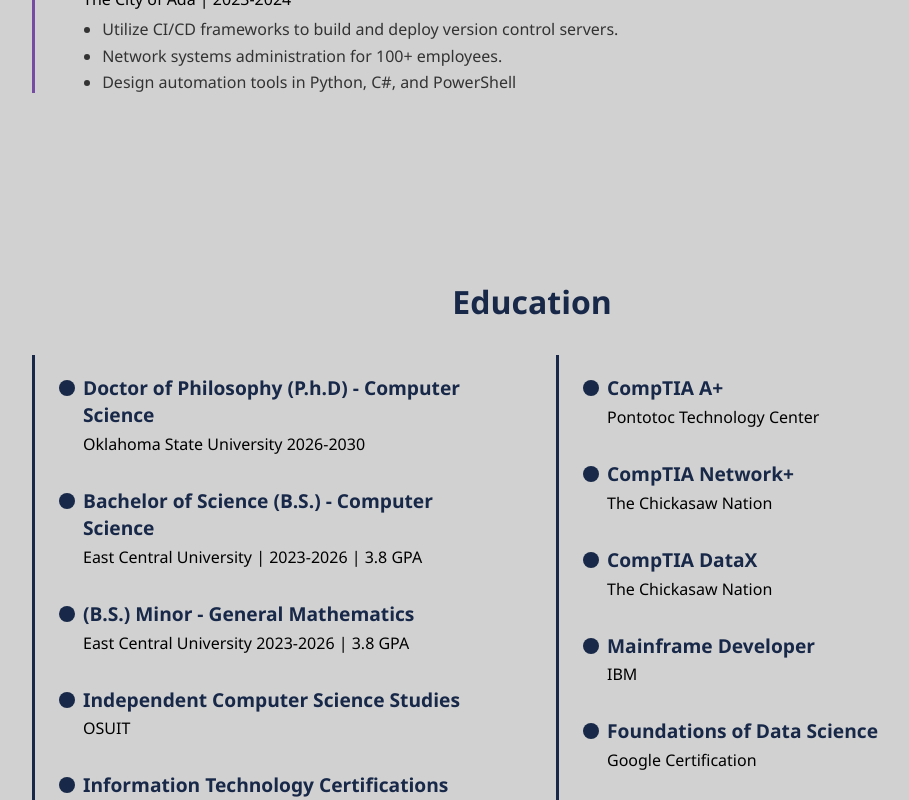
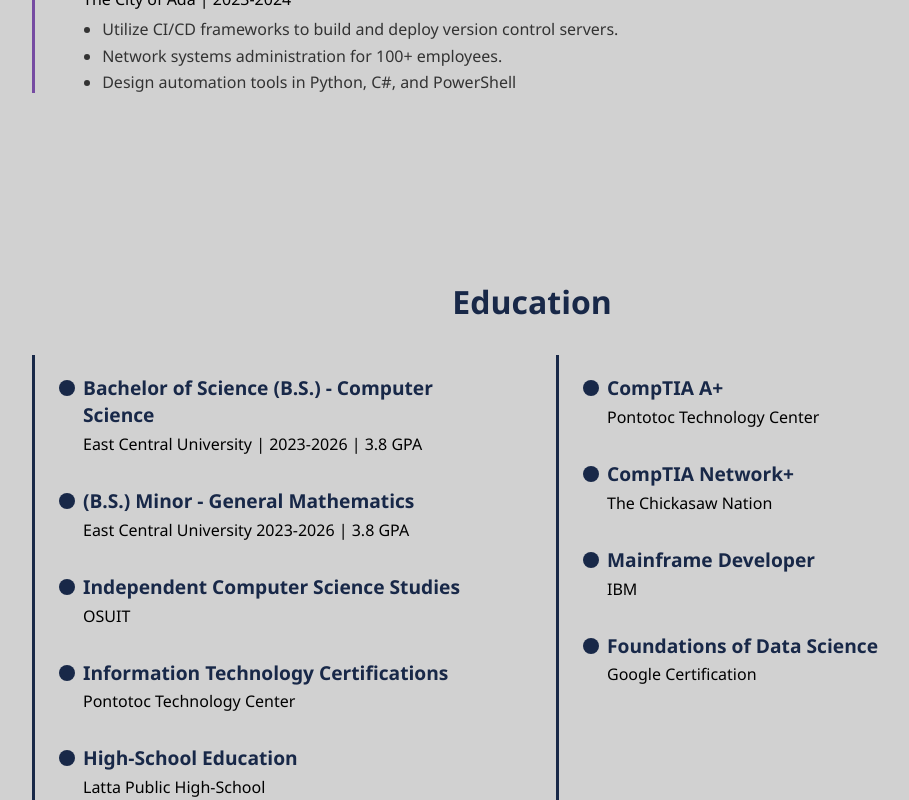
Before and after one commit to Siman73000/React-Portfolio, a React (Vite) app in the folder port/: page / in a window 1280 px wide. Shown: the part 2530-3330 px from the top of the page, without its empty margins (108-1017 px from the left). Built offline with nearby package versions, Linux system fonts and the light colour scheme.

Commit message:
removed placeholder items

```diff
--- a/port/App.jsx
+++ b/port/App.jsx
@@ -73,10 +73,6 @@ export default function App() {
   ]);
   const [education] = useState([
     {
-      title: "Doctor of Philosophy (P.h.D) - Computer Science",
-      description: "Oklahoma State University 2026-2030",
-    },
-    {
       title: "Bachelor of Science (B.S.) - Computer Science",
       description: "East Central University | 2023-2026 | 3.8 GPA",
     },
@@ -104,10 +100,6 @@ export default function App() {
     },
     {
       title: "CompTIA Network+",
-      description: "The Chickasaw Nation",
-    },
-    {
-      title: "CompTIA DataX",
       description: "The Chickasaw Nation",
     },
     {
```
